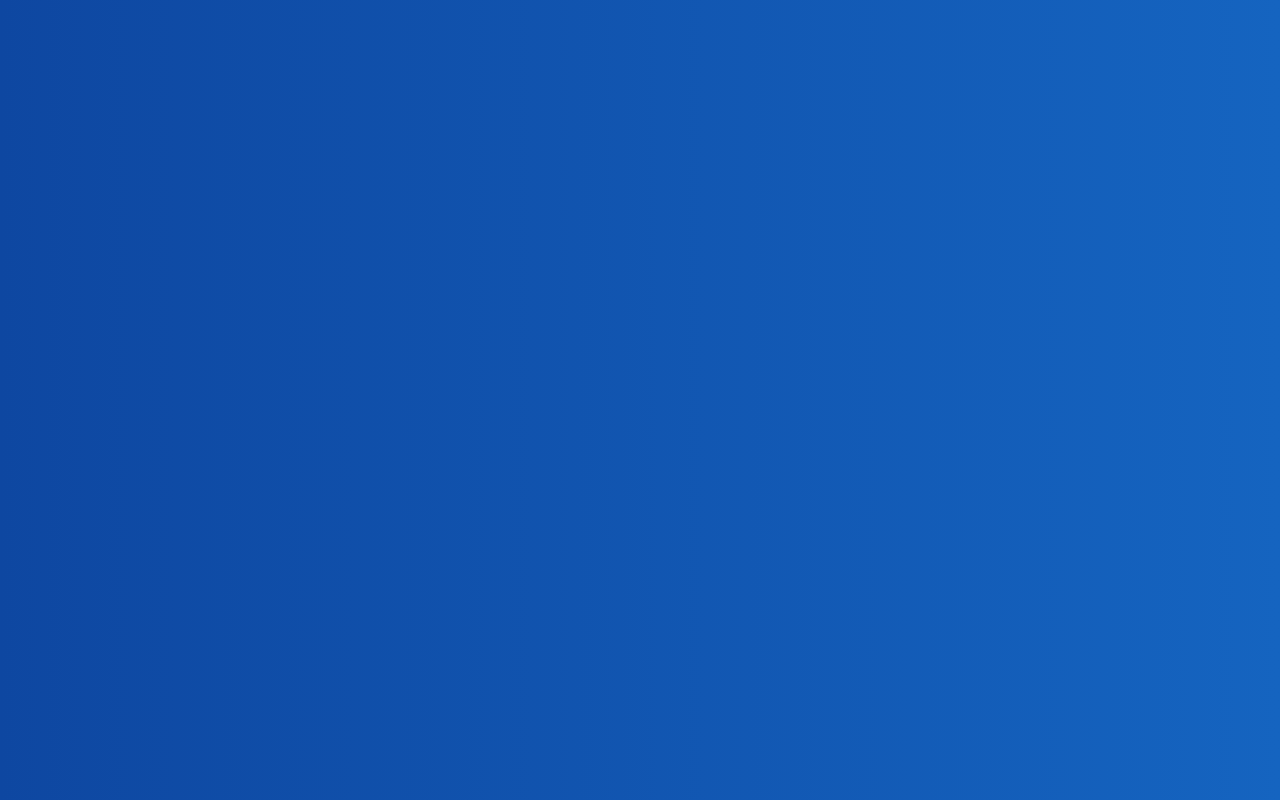
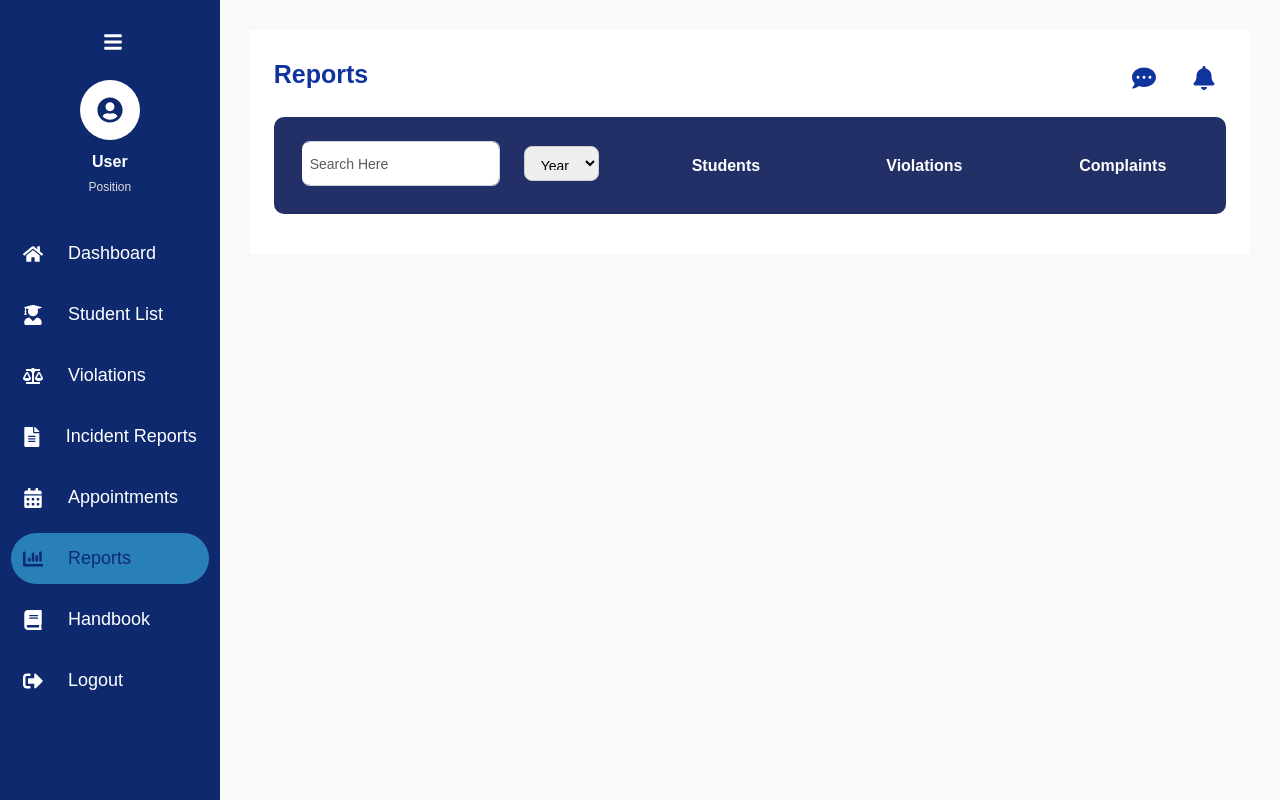
Before and after one commit to Veeagony/iDisciplineWeb, a React (Create React App) app: page /reports in a window 1280 px wide. Before the commit this address had no page. Built offline with nearby package versions, Linux system fonts and the light colour scheme.

Commit message:
routes handbook and reports
routes handbook and reports

```diff
--- a/src/App.js
+++ b/src/App.js
@@ -10,6 +10,8 @@ import Violations from "./DisciplinaryOffice/Violations/Violations"; // Import t
 import StudentViolationRecord from "./DisciplinaryOffice/StudentList/StudentViolationRecord";
 import IncidentReports from "./DisciplinaryOffice/IncidentReports/IncidentReports";
 import Appointments from "./DisciplinaryOffice/Appointments/Appointments";
+import Handbook from "./DisciplinaryOffice/Handbook/Handbook";
+import Reports from "./DisciplinaryOffice/Reports/Reports";
 import Home from "./Student/Home/Home";
 
 function App() {
@@ -26,6 +28,9 @@ function App() {
           <Route path="/student-violation-record/:id" element={<StudentViolationRecord />} />
           <Route path="/incident-reports" element={<IncidentReports />} />
           <Route path="/appointments" element={<Appointments />} />
+          <Route path="/handbook" element={<Handbook />} />
+          <Route path="/reports" element={<Reports />} />
+
         </Route>
 
         {/* Routes for Student (MainLayoutStudent) */}
--- a/src/DisciplinaryOffice/Components/Sidebar/Sidebar.js
+++ b/src/DisciplinaryOffice/Components/Sidebar/Sidebar.js
@@ -16,7 +16,7 @@ function Sidebar({ isOpen, toggleSidebar }) {
     { label: "Violations", icon: <FaBalanceScale />, path: "/violations" },
     { label: "Incident Reports", icon: <FaFileAlt />, path: "/incident-reports" },
     { label: "Appointments", icon: <FaCalendarAlt />, path: "/appointments" },
-    { label: "Reports", icon: <FaChartBar />, path: "/report" },
+    { label: "Reports", icon: <FaChartBar />, path: "/reports" },
     { label: "Handbook", icon: <FaBook />, path: "/handbook" },
   ];
 
--- a/src/DisciplinaryOffice/Dashboard/Dashboard.css
+++ b/src/DisciplinaryOffice/Dashboard/Dashboard.css
@@ -15,6 +15,26 @@
 .dashboard-header p {
   font-size: 14px;
   color: #6c757d;
+}
+
+icon-btn {
+  background-color: white;
+  border: none;
+  cursor: pointer;
+  transition: background-color 0.3s, color 0.3s;
+
+}
+
+.icon-btn svg {
+  fill: #10349E;
+  height: 30px;
+  width: 30px;
+}
+
+.icon-btn:hover {
+  background-color: white;
+  color: black;
+  outline: none;
 }
 
 /* Cards */
--- a/src/DisciplinaryOffice/Dashboard/Dashboard.js
+++ b/src/DisciplinaryOffice/Dashboard/Dashboard.js
@@ -1,6 +1,7 @@
 import React, { useState, useEffect } from "react";
 import "./Dashboard.css";
 import { FaBalanceScale, FaUserGraduate, FaCalendarAlt } from "react-icons/fa";
+import { FaBell, FaCommentDots } from "react-icons/fa";
 import { db } from "../../firebase/firebaseConfig";
 import { ref, onValue } from "firebase/database";
 
@@ -31,7 +32,16 @@ function Dashboard() {
             <label>Dashboard</label>
             <p>for the last 30 days</p>
           </div>
+          <div className="d-flex align-items-center gap-3">
+            <button className="icon-btn" >
+              <FaCommentDots size={20} />
+                </button>
+                <button className="icon-btn" >
+                  <FaBell size={20} />
+                </button>
+          </div>
         </div>
+
 
         {/* Dashboard Stats */}
         <div className="row mt-4 g-4">
--- /dev/null
+++ b/src/DisciplinaryOffice/Handbook/Handbook.js
@@ -0,0 +1,12 @@
+import React, { useState, useEffect } from "react";
+import "./Handbook.css";
+
+const Handbook = () => {
+    return (
+        <div>
+            <h1>Hello World</h1>
+        </div>
+    );
+};
+
+export default Handbook;
--- a/src/DisciplinaryOffice/IncidentReports/IncidentReports.css
+++ b/src/DisciplinaryOffice/IncidentReports/IncidentReports.css
@@ -41,7 +41,7 @@
   display: flex;
   align-items: center;
   gap: 15px;
-  background-color: #0d1e61;
+  background-color: #223067;
   padding: 12px 20px;
   border-radius: 8px;
 }
@@ -54,23 +54,17 @@
   font-size: 14px;
 }
 
-.dropdown {
-  padding: 8px 12px;
-  border-radius: 6px;
-  font-size: 14px;
-  background-color: #ffffff;
-  color: #333;
-}
+
 
 .filter-active {
   background-color: #ffffff;
   color: black;
-  border: 2px solid #0d1e61;
+  border: 2px solid #223067;
 }
 
 .btn-outline-primary {
   border: none;
-  background-color: #345ed0;
+  background-color: #223067;
   padding: 10px 15px;
   border-radius: 5px;
   font-weight: 600;
--- /dev/null
+++ b/src/DisciplinaryOffice/Reports/Reports.css
@@ -0,0 +1,26 @@
+.reports-page {
+    background-color: #fff;
+  }
+
+.reports-filter-bar {
+  background-color: #223067;
+  padding: 12px;
+  border-radius: 10px;
+  color: white;
+}
+
+.btn-outline-primary {
+  border: none;
+  padding: 10px 15px;
+  background-color: #223067;
+  font-weight: 600;
+  color: white;
+}
+
+.dropdown {
+    margin-top: -5px;
+    margin-right: 20px;
+    margin-left: 8px;
+    height: 35px;
+    width: 200px;
+  }
--- /dev/null
+++ b/src/DisciplinaryOffice/Reports/Reports.js
@@ -0,0 +1,56 @@
+import React, { useState, useEffect } from "react";
+import "./Reports.css";
+import { FaBell, FaCommentDots } from "react-icons/fa";
+
+const Reports = () => {
+    const [searchTerm, setSearchTerm] = useState("");
+    const [filter, setFilter] = useState("All");
+    return (
+        <div className="reports-page px-4 py-4">
+        {/* Header */}
+            <div className="d-flex justify-content-between align-items-center mb-3">
+                <div className="d-flex align-items-center">
+                    <h4 className="studentsv">Reports</h4>
+
+                </div>
+
+                <div className="d-flex align-items-center gap-3">
+                    <button className="icon-btn" >
+                        <FaCommentDots size={20} />
+                    </button>
+                    <button className="icon-btn" >
+                        <FaBell size={20} />
+                    </button>
+                </div>
+            </div>
+
+        {/* Filter Bar */}
+        <div className="reports-filter-bar d-flex align-items-center gap-3 mb-3">
+            <i className="bi bi-search text-dark" />
+            <input
+                type="text"
+                className="form-control border-start-0"
+                placeholder="Search Here"
+                value={searchTerm}
+                onChange={(e) => setSearchTerm(e.target.value)}
+            />
+
+            <select className="dropdown">
+                <option>Year</option>
+            </select>
+
+            {["Students", "Violations", "Complaints"].map((type) => (
+            <button
+                key={type}
+                className={`btn ${filter === type ? "filter-active" : "btn-outline-primary"} fw-semibold`}
+                onClick={() => setFilter(type)}
+            >
+                {type === "All" ? "All Violations" : type}
+            </button>
+            ))}
+        </div>
+    </div>
+    );
+};
+
+export default Reports;
--- a/src/DisciplinaryOffice/Violations/AddViolations.css
+++ b/src/DisciplinaryOffice/Violations/AddViolations.css
@@ -2,16 +2,16 @@
   position: fixed;
   top: 0;
   right: 0;
-  width: 420px;
+  width: 720px;
   height: 100%;
   background-color: white;
   padding: 0;
   border-left: 1px solid #ddd;
-  box-shadow: -2px 0 8px rgba(0, 0, 0, 0.1);
+  box-shadow: -4px 0 12px rgba(0, 0, 0, 0.15);
   transform: translateX(100%);
   animation: slideIn 0.3s forwards;
   overflow-y: auto;
-  z-index: 999;
+  z-index: 1050;
   font-family: 'Segoe UI', sans-serif;
 }
 
--- a/src/DisciplinaryOffice/Violations/AddViolations.js
+++ b/src/DisciplinaryOffice/Violations/AddViolations.js
@@ -121,8 +121,6 @@ const AddViolations = ({ closeDrawer, addViolation }) => {
     />
   </div>
 
-
-
     <label>Location:</label>
     <input type="text" placeholder="Enter Location" value={location} onChange={(e) => setLocation(e.target.value)} />
 
--- a/src/DisciplinaryOffice/Violations/Violations.css
+++ b/src/DisciplinaryOffice/Violations/Violations.css
@@ -51,7 +51,6 @@
   margin-left: 8px;
   height: 35px;
   width: 200px;
-
 }
 
 .input-group-text {
@@ -82,6 +81,7 @@
 .btn-outline-primary {
   border: none;
   padding: 10px 15px;
+  background-color: #223067;
   font-weight: 600;
   color: white;
 
```
Also changed, not shown: src/DisciplinaryOffice/Handbook/Handbook.css (added).
